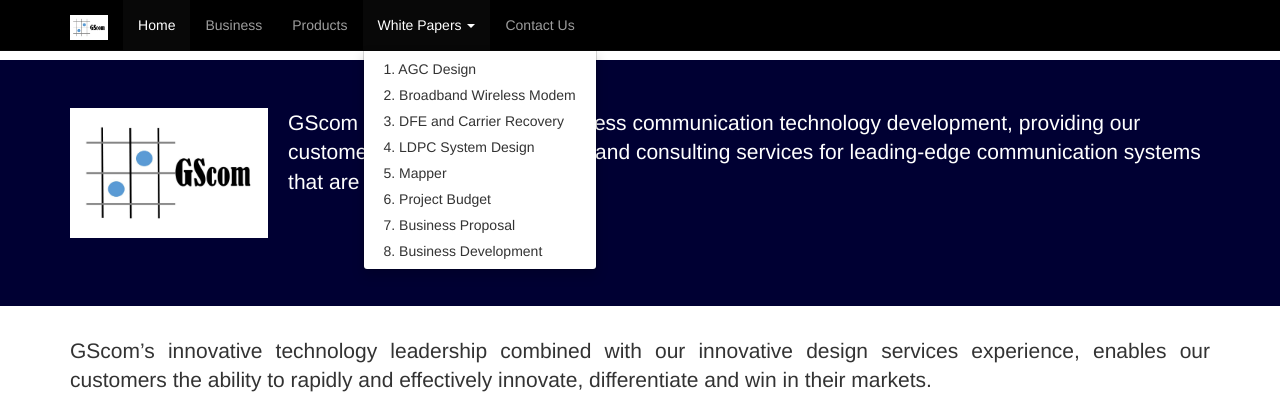
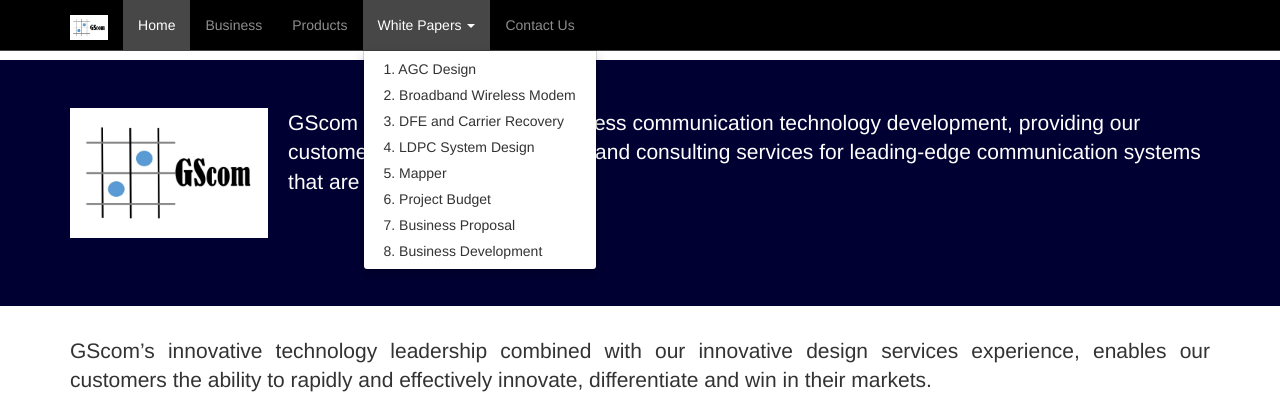
Before and after one commit to junclemente/flask_gscom, a Flask app: page / in a window 1280 px wide, after a click on "White Papers". Shown: the top 417 px of the page. Run offline with Flask 2, Linux system fonts and the light colour scheme; some libraries are stand-ins or nearby versions.

Commit message:
change navbar class to navbar-default and customized with TWBSColor by S. Marchal

```diff
--- a/app/static/css/styles.css
+++ b/app/static/css/styles.css
@@ -23,10 +23,6 @@
 .jumbotron {
   background: #000033;
   color: white;
-}
-
-.navbar {
-  background: #000;
 }
 
 /* Carousel */
@@ -65,3 +61,68 @@
 #i-slide2 {
   background: url('../images/network_2.png') center center no-repeat;
 }
+
+/* Navbar
+Customized navbar using
+work.smarchal.com/twbscolor
+by Samuel Marchal
+*/
+.navbar-default {
+  background-color: #000000;
+  border-color: #474747;
+}
+.navbar-default .navbar-brand {
+  color: #8d8d8d;
+}
+.navbar-default .navbar-brand:hover, .navbar-default .navbar-brand:focus {
+  color: #ffffff;
+}
+.navbar-default .navbar-text {
+  color: #8d8d8d;
+}
+.navbar-default .navbar-nav > li > a {
+  color: #8d8d8d;
+}
+.navbar-default .navbar-nav > li > a:hover, .navbar-default .navbar-nav > li > a:focus {
+  color: #ffffff;
+}
+.navbar-default .navbar-nav > .active > a, .navbar-default .navbar-nav > .active > a:hover, .navbar-default .navbar-nav > .active > a:focus {
+  color: #ffffff;
+  background-color: #474747;
+}
+.navbar-default .navbar-nav > .open > a, .navbar-default .navbar-nav > .open > a:hover, .navbar-default .navbar-nav > .open > a:focus {
+  color: #ffffff;
+  background-color: #474747;
+}
+.navbar-default .navbar-toggle {
+  border-color: #474747;
+}
+.navbar-default .navbar-toggle:hover, .navbar-default .navbar-toggle:focus {
+  background-color: #474747;
+}
+.navbar-default .navbar-toggle .icon-bar {
+  background-color: #8d8d8d;
+}
+.navbar-default .navbar-collapse,
+.navbar-default .navbar-form {
+  border-color: #8d8d8d;
+}
+.navbar-default .navbar-link {
+  color: #8d8d8d;
+}
+.navbar-default .navbar-link:hover {
+  color: #ffffff;
+}
+
+@media (max-width: 767px) {
+  .navbar-default .navbar-nav .open .dropdown-menu > li > a {
+    color: #8d8d8d;
+  }
+  .navbar-default .navbar-nav .open .dropdown-menu > li > a:hover, .navbar-default .navbar-nav .open .dropdown-menu > li > a:focus {
+    color: #ffffff;
+  }
+  .navbar-default .navbar-nav .open .dropdown-menu > .active > a, .navbar-default .navbar-nav .open .dropdown-menu > .active > a:hover, .navbar-default .navbar-nav .open .dropdown-menu > .active > a:focus {
+    color: #ffffff;
+    background-color: #474747;
+  }
+}
--- a/app/templates/navigation.html
+++ b/app/templates/navigation.html
@@ -1,4 +1,4 @@
-<nav class="navbar navbar-inverse navbar-fixed-top" id="site_nav">
+<nav class="navbar navbar-default navbar-fixed-top" id="site_nav">
   <div class="container">
     <div class="navbar-header">
       <button type="button" class="navbar-toggle collapsed" data-toggle="collapse" data-target="#navbar" aria-expanded="false" aria-controls="navbar">
```
